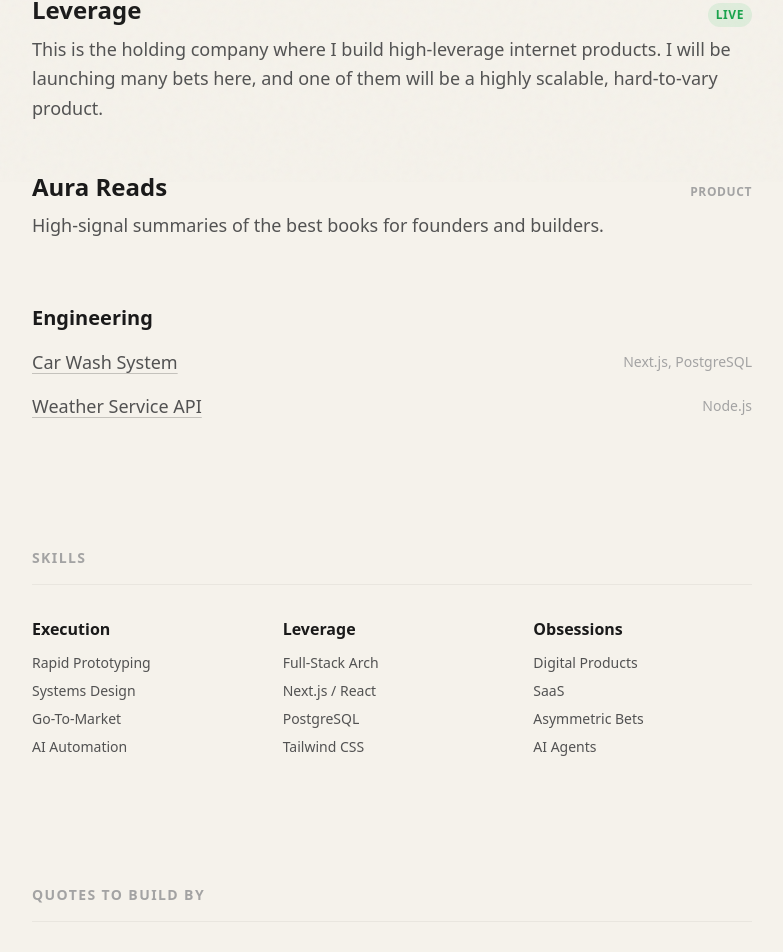
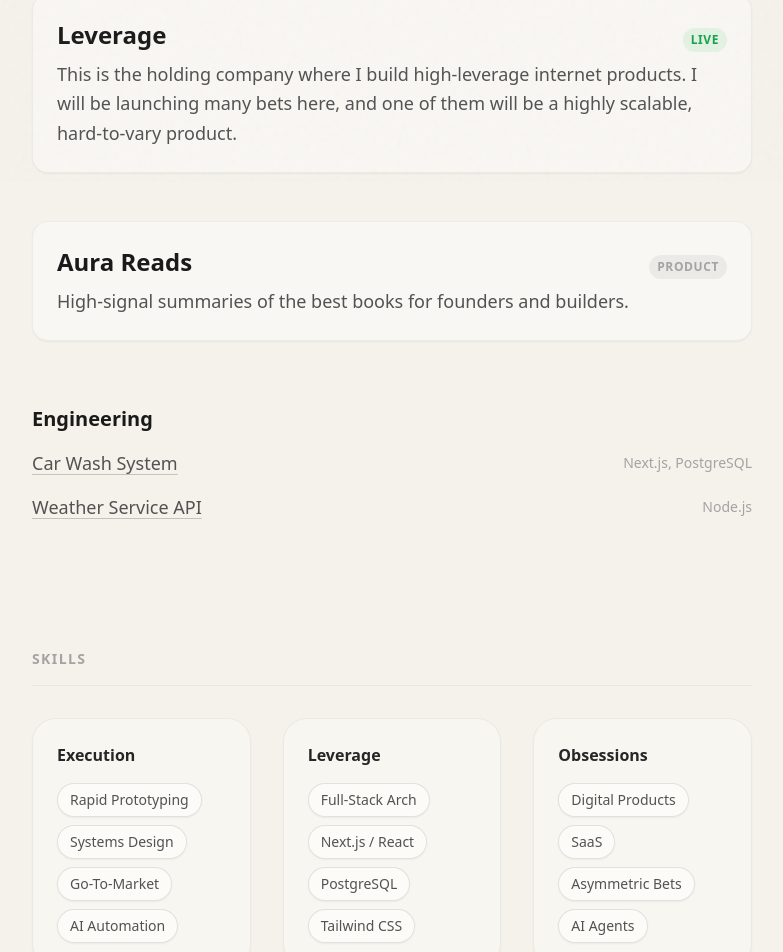
Before and after one commit to hilal953/my-portfolio, a Next.js app: page / in a window 1280 px wide. Shown: the part 618-1570 px from the top of the page, without its empty margins (248-1031 px from the left). Built offline with nearby package versions, Linux system fonts and the light colour scheme; no server answers.

Commit message:
Update UI design aesthetics (navigation favicon, skills section, and work item borders)

```diff
--- a/app/page.tsx
+++ b/app/page.tsx
@@ -39,7 +39,13 @@ export default function Home() {
         transition={{ duration: 0.8, ease: "easeOut" }}
         className="fixed top-0 left-0 right-0 z-50 flex items-center justify-between px-6 py-6 md:px-12 backdrop-blur-md bg-[#f5f2eb]/80 border-b border-black/5"
       >
-        <span className="font-bold tracking-tight text-lg">H.S.</span>
+        <div className="flex items-center gap-3">
+          <svg xmlns="http://www.w3.org/2000/svg" viewBox="0 0 32 32" className="w-8 h-8 rounded-lg shadow-sm">
+            <rect width="32" height="32" rx="8" fill="#0a0a0a" stroke="#ffffff" strokeWidth="1" strokeOpacity="0.2"/>
+            <text x="16" y="22" textAnchor="middle" fontFamily="system-ui, sans-serif" fontSize="16" fontWeight="800" fill="#ffffff" letterSpacing="-1">HS</text>
+          </svg>
+          <span className="font-bold tracking-tight text-lg">H.S.</span>
+        </div>
         <div className="flex items-center gap-6 text-sm font-semibold">
           <a href="https://x.com/HilalSafwan_30" target="_blank" rel="noopener noreferrer" className="text-neutral-500 hover:text-black transition-colors">Twitter</a>
           <a href="https://github.com/hilal953" target="_blank" rel="noopener noreferrer" className="text-neutral-500 hover:text-black transition-colors">GitHub</a>
@@ -82,7 +88,7 @@ export default function Home() {
 
             <div className="flex flex-col gap-12">
               {/* Leverage */}
-              <a href="https://leverage-one.vercel.app" target="_blank" rel="noopener noreferrer" className="group block">
+              <a href="https://leverage-one.vercel.app" target="_blank" rel="noopener noreferrer" className="group block p-6 border border-black/5 rounded-2xl bg-white/40 hover:bg-white/60 hover:border-black/10 transition-all shadow-sm">
                 <div className="flex items-baseline justify-between mb-2">
                   <h3 className="text-2xl font-bold flex items-center gap-2 group-hover:text-neutral-600 transition-colors">
                     Leverage <ArrowUpRight className="w-5 h-5 opacity-0 group-hover:opacity-100 transition-opacity" />
@@ -95,12 +101,12 @@ export default function Home() {
               </a>
 
               {/* Aura Reads */}
-              <a href="https://aurareads.xyz" target="_blank" rel="noopener noreferrer" className="group block">
+              <a href="https://aurareads.xyz" target="_blank" rel="noopener noreferrer" className="group block p-6 border border-black/5 rounded-2xl bg-white/40 hover:bg-white/60 hover:border-black/10 transition-all shadow-sm">
                 <div className="flex items-baseline justify-between mb-2">
                   <h3 className="text-2xl font-bold flex items-center gap-2 group-hover:text-neutral-600 transition-colors">
                     Aura Reads <ArrowUpRight className="w-5 h-5 opacity-0 group-hover:opacity-100 transition-opacity" />
                   </h3>
-                  <span className="text-xs font-semibold text-neutral-400 uppercase tracking-wider">Product</span>
+                  <span className="text-xs font-semibold text-neutral-400 uppercase tracking-wider bg-black/5 px-2 py-1 rounded-full">Product</span>
                 </div>
                 <p className="text-neutral-600 text-lg leading-relaxed">
                   High-signal summaries of the best books for founders and builders.
@@ -134,32 +140,35 @@ export default function Home() {
           <FadeIn delay={0.2}>
             <h2 className="text-sm font-bold uppercase tracking-widest text-neutral-400 mb-8 pb-4 border-b border-black/5">Skills</h2>
             <div className="grid grid-cols-1 sm:grid-cols-3 gap-8">
-              <div>
-                <p className="font-bold mb-3">Execution</p>
-                <ul className="text-neutral-600 space-y-2 text-sm font-medium">
-                  <li>Rapid Prototyping</li>
-                  <li>Systems Design</li>
-                  <li>Go-To-Market</li>
-                  <li>AI Automation</li>
-                </ul>
+              <div className="p-6 border border-black/5 rounded-3xl bg-white/30 hover:bg-white/50 transition-all shadow-sm">
+                <p className="font-bold mb-4 text-neutral-800">Execution</p>
+                <div className="flex flex-wrap gap-2">
+                  {["Rapid Prototyping", "Systems Design", "Go-To-Market", "AI Automation"].map((skill) => (
+                    <span key={skill} className="px-3 py-1.5 text-sm font-medium border border-black/10 rounded-full text-neutral-600 bg-white/50 shadow-sm">
+                      {skill}
+                    </span>
+                  ))}
+                </div>
               </div>
-              <div>
-                <p className="font-bold mb-3">Leverage</p>
-                <ul className="text-neutral-600 space-y-2 text-sm font-medium">
-                  <li>Full-Stack Arch</li>
-                  <li>Next.js / React</li>
-                  <li>PostgreSQL</li>
-                  <li>Tailwind CSS</li>
-                </ul>
+              <div className="p-6 border border-black/5 rounded-3xl bg-white/30 hover:bg-white/50 transition-all shadow-sm">
+                <p className="font-bold mb-4 text-neutral-800">Leverage</p>
+                <div className="flex flex-wrap gap-2">
+                  {["Full-Stack Arch", "Next.js / React", "PostgreSQL", "Tailwind CSS"].map((skill) => (
+                    <span key={skill} className="px-3 py-1.5 text-sm font-medium border border-black/10 rounded-full text-neutral-600 bg-white/50 shadow-sm">
+                      {skill}
+                    </span>
+                  ))}
+                </div>
               </div>
-              <div>
-                <p className="font-bold mb-3">Obsessions</p>
-                <ul className="text-neutral-600 space-y-2 text-sm font-medium">
-                  <li>Digital Products</li>
-                  <li>SaaS</li>
-                  <li>Asymmetric Bets</li>
-                  <li>AI Agents</li>
-                </ul>
+              <div className="p-6 border border-black/5 rounded-3xl bg-white/30 hover:bg-white/50 transition-all shadow-sm">
+                <p className="font-bold mb-4 text-neutral-800">Obsessions</p>
+                <div className="flex flex-wrap gap-2">
+                  {["Digital Products", "SaaS", "Asymmetric Bets", "AI Agents"].map((skill) => (
+                    <span key={skill} className="px-3 py-1.5 text-sm font-medium border border-black/10 rounded-full text-neutral-600 bg-white/50 shadow-sm">
+                      {skill}
+                    </span>
+                  ))}
+                </div>
               </div>
             </div>
           </FadeIn>
```
